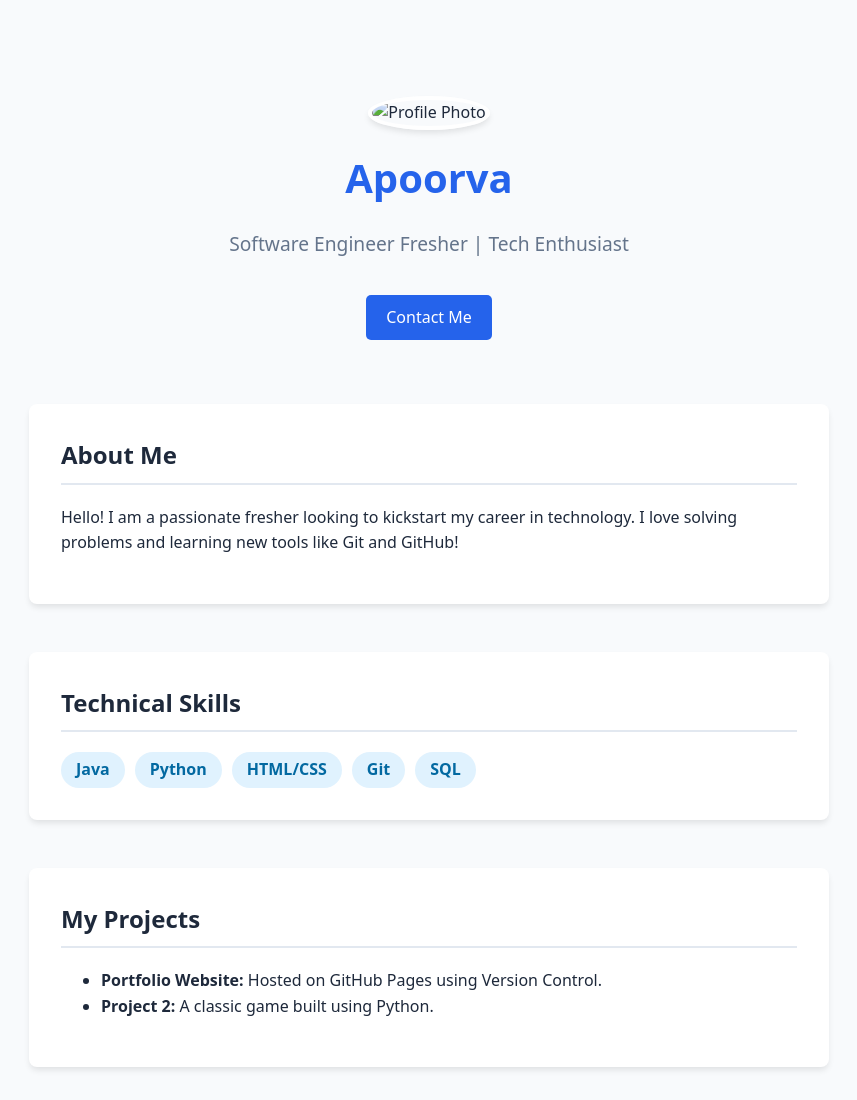
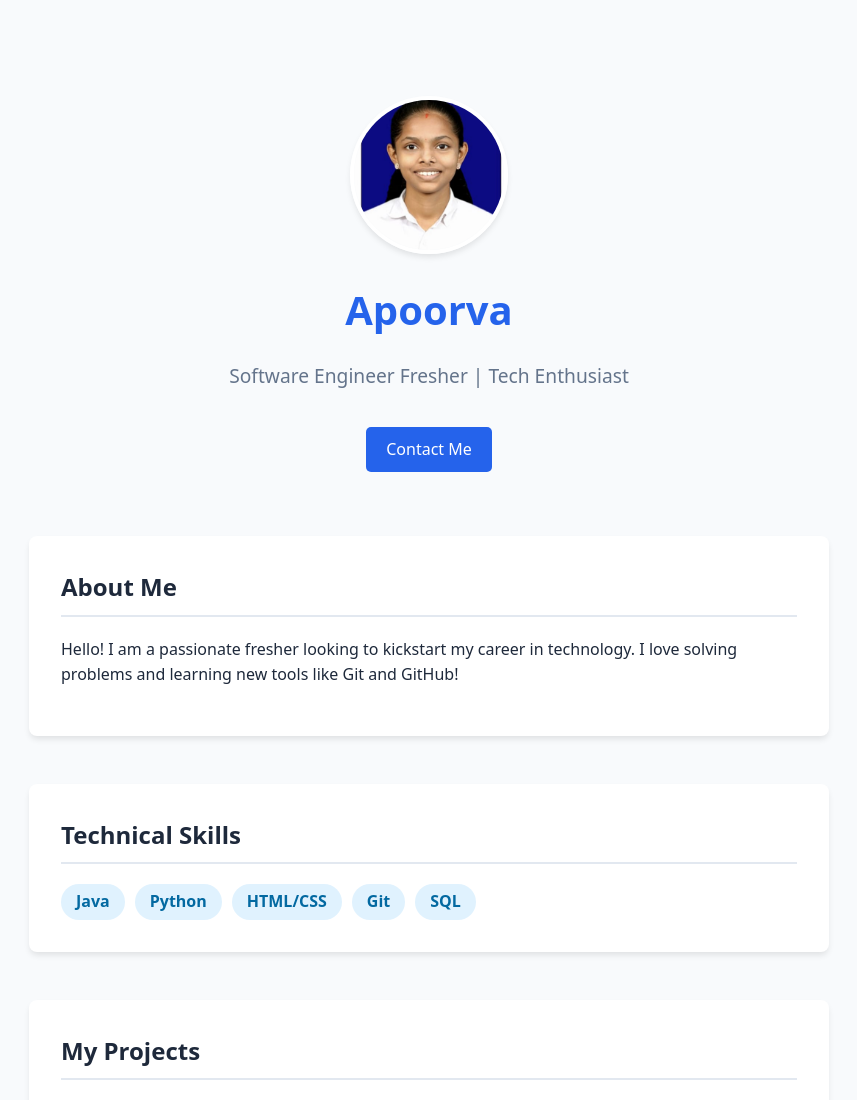
Before and after one commit to ApoorvaPoojary8/portfolio, a plain HTML site: page profile template/index.html in a window 1280 px wide. Shown: the top 1100 px of the page, without its empty margins (211-1068 px from the left). Drawn offline with Linux system fonts and the light colour scheme.

Commit message:
corrected the photo format

```diff
--- a/profile template/index.html
+++ b/profile template/index.html
@@ -36,7 +36,7 @@
 
 <div class="container">
     <header>
-        <img src="pfp.png" alt="Profile Photo" class="profile-img"> <! Save your photo in this folder and change the src to your filename, e.g. "me.jpg">
+        <img src="pfp.jpg" alt="Profile Photo" class="profile-img"> <! Save your photo in this folder and change the src to your filename, e.g. "me.jpg">
 
         <h1>Apoorva</h1> <! Your name here>
         <p>Software Engineer Fresher | Tech Enthusiast</p>
```
